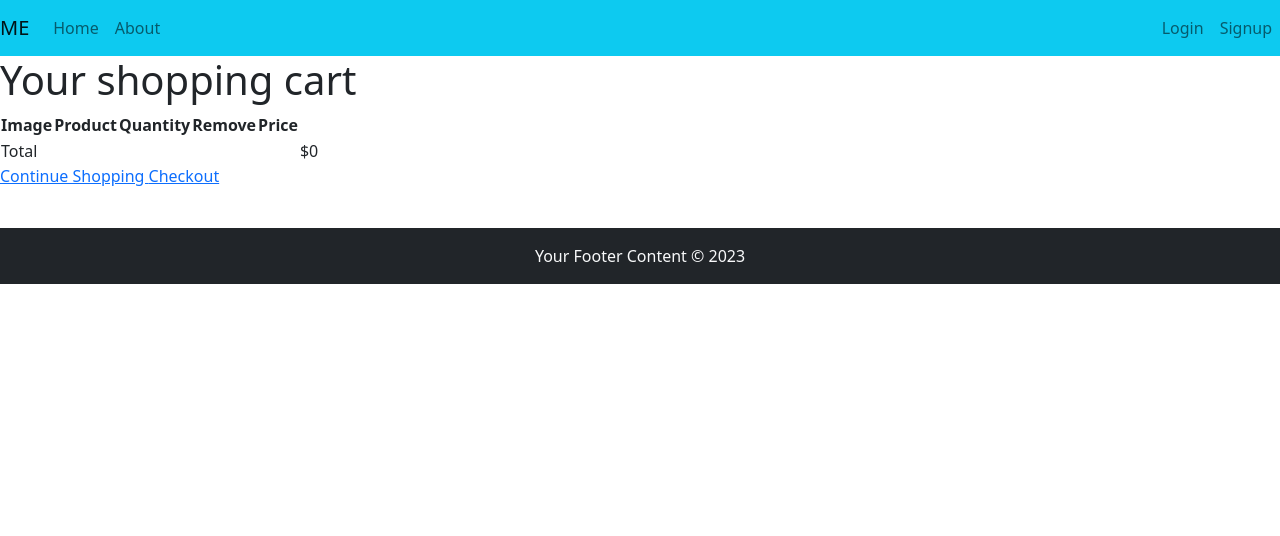
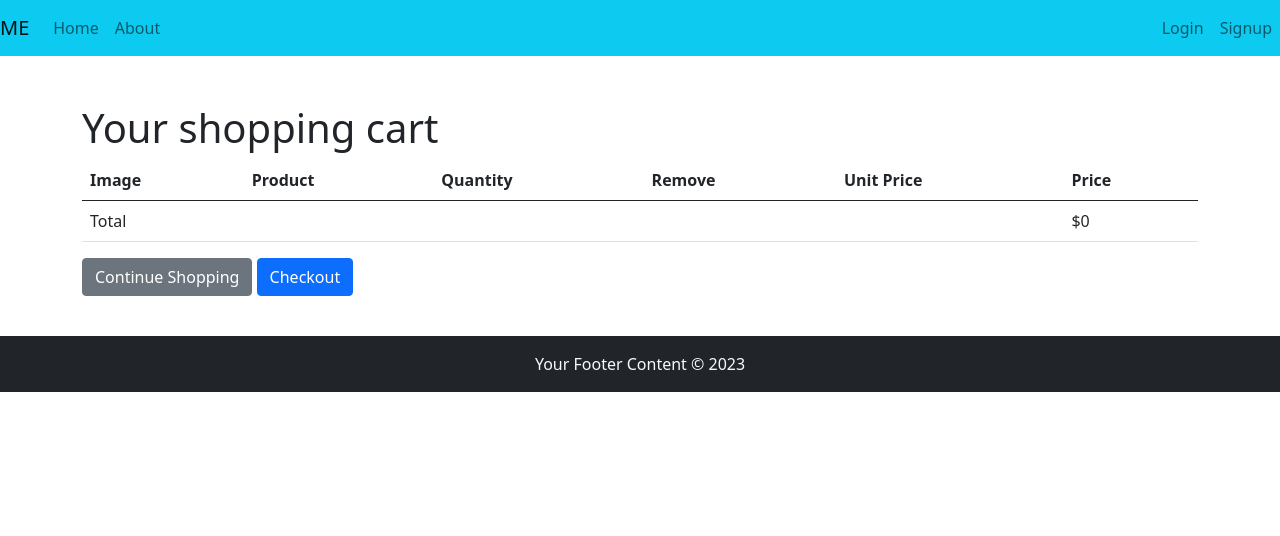
Before and after one commit to gunjanak/Django_MultiVendor_Ecom, a Django app: page /cart/ in a window 1280 px wide. Shown: the top 536 px of the page. Run offline with Django 5.2, Linux system fonts and the light colour scheme.

Commit message:
bootstrap added to detail page of cart

```diff
--- a/cart/forms.py
+++ b/cart/forms.py
@@ -5,6 +5,6 @@ PRODUCT_QUANTITY_CHOICES = [(i,str(i)) for i in range(1,21)]
 
 
 class CartAddProductForm(forms.Form):
-    # quantity = forms.TypedChoiceField(choices=PRODUCT_QUANTITY_CHOICES,coerce=int)
-    quantity = forms.IntegerField()
+    quantity = forms.TypedChoiceField(choices=PRODUCT_QUANTITY_CHOICES,coerce=int)
+    # quantity = forms.IntegerField()
     override = forms.BooleanField(required=False,initial=False,widget=forms.HiddenInput)
--- a/cart/templates/cart/detail.html
+++ b/cart/templates/cart/detail.html
@@ -2,12 +2,12 @@
 {% load static %}
 
 {% block content %}
-
+<div class="container mt-5">
     <h1>
         Your shopping cart
     </h1>
 
-<table>
+    <table class="table">
         <thead>
             <tr>
                 <th>
@@ -24,6 +24,9 @@
                 <th>
                     Remove
                 </th>
+                <th>
+                    Unit Price
+                </th>
 
                 <th>
                     Price
@@ -38,7 +41,8 @@
                     <td>
                         <a href="{{product.get_absolute_url }}">
                             {% if product.image %}
-                        <img src="{{product.image.url}}">
+
+                            <img src="{{ product.image.url }}" alt="{{ product.name }}" class="img-thumbnail" style="max-height: 50px; max-width: 50px;">
                             {% else %}
                             {% static "img/no_image.png" %}
                             {% endif %}
@@ -47,22 +51,25 @@
                         </a>
                     </td>
                     <td>
-                    {{product.name}}
+                        {{product.item_name}}
                     </td>
 
                     <td>
 
-                    <form action="{% url 'cart:cart_add' product.id %}" method="post">
-                        {{ item.form }}
+                        <form action="{% url 'cart:cart_add' product.id %}" method="post" class="form-inline">
+                            {{ item.form.quantity }}
+                            {{ item.form.override }}
 
-                        <input type="submit" value="Update">
+
+                            <input type="submit" value="Update" class="btn btn-primary btn-sm ml-2">
                             {% csrf_token %}
                         </form>
+
                     </td>
 
                     <td>
                         <form action="{% url 'cart:cart_remove' product.id %}" method="post">
-                        <input type="submit" value="Remove">
+                            <input type="submit" value="Remove" class="btn btn-danger btn-sm">
                             {% csrf_token %}
                         </form>
                     </td>
@@ -90,13 +97,17 @@
     </table>
 
     <p>
-    <a href="{% url 'product_list' %}">
+        <a href="{% url 'home' %}" class="btn btn-secondary">
             Continue Shopping
         </a>
 
-    <a href="#">
+        <a href="#"class="btn btn-primary">
             Checkout
         </a>
     </p>
 
+
+</div>
+
+
 {% endblock %}
```
Lines whose indentation alone changed are shown as unchanged.
